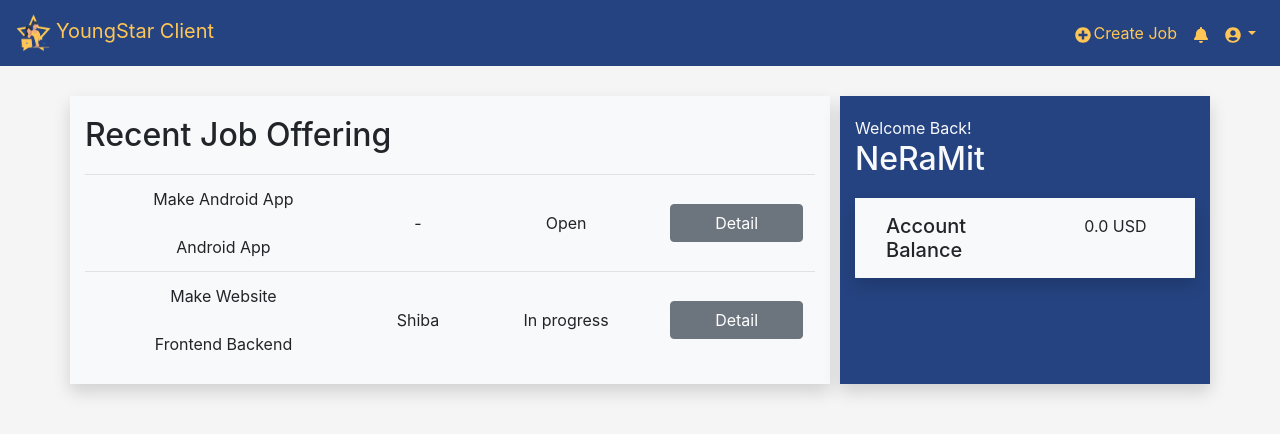
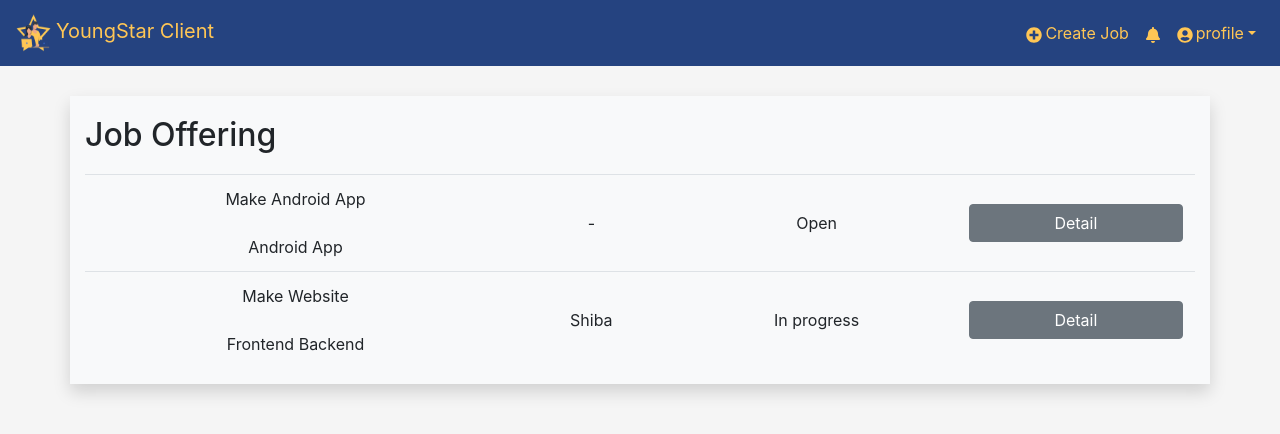
Before and after one commit to 2110423-2019-2/sec2_ShibaInu_front_end, a React (Create React App) app: page / in a window 1280 px wide. Shown: the top 434 px of the page. Built offline with nearby package versions, Linux system fonts and the light colour scheme.

Commit message:
fix bug dropdown menu

```diff
--- a/package.json
+++ b/package.json
@@ -13,7 +13,8 @@
     "react-dom": "^16.12.0",
     "react-icon": "^1.0.0",
     "react-icons": "^3.9.0",
-    "react-scripts": "3.3.1"
+    "react-scripts": "3.3.1",
+    "reactstrap": "^8.4.1"
   },
   "scripts": {
     "start": "react-scripts start",
--- /dev/null
+++ b/src/JobOfferClient.js
@@ -0,0 +1,63 @@
+import React from 'react';
+import NavBar from './NavBar';
+import './JobOfferClient.css';
+import { Container, Row, Col, Table } from 'react-bootstrap';
+
+class JobOfferClient extends React.Component {
+
+    constructor(props){
+        super(props);
+        this.state={
+            username:"NeRaMit",
+            balance:"0.0",
+            jobList:[{
+                id: "00001",
+                name: "Make Android App",
+                type: "Android App",
+                freelancerID: "123456789",
+                freelancerName: "-",
+                status: "Open",
+            },{
+                id: "00002",
+                name: "Make Website",
+                type: "Frontend Backend",
+                freelancerID: "55555555",
+                freelancerName: "Shiba",
+                status: "In progress",
+            }]
+        };
+    }
+
+    render(){
+        var recentJob = this.state.jobList.map((job,index)=>
+            <tr key={index} className="text-center">
+                <td className="align-middle">
+                    {job.name}<br/><br/>
+                    {job.type}
+                </td>
+                <td className="align-middle">{job.freelancerName}</td>
+                <td className="align-middle">{job.status}</td>
+                <td className="align-middle"><button type="button" className="btn btn-secondary btn-block">Detail</button></td>
+            </tr>
+        );
+        return(
+            <div className="main-background">
+                <NavBar />
+                <Container id="homeclient-box">
+                    <Row>
+                        <Col className="bg-light shadow">
+                            <h2 id="recentjob-topic">Job Offering</h2>
+                            <Table responsive>
+                                <tbody>
+                                    {recentJob}
+                                </tbody>
+                            </Table>
+                        </Col>
+                    </Row>
+                </Container>
+            </div>
+        );
+    }
+}
+
+export default JobOfferClient;
--- a/src/NavBar.js
+++ b/src/NavBar.js
@@ -3,6 +3,7 @@ import logo from './material/Logo.png';
 import './NavBar.css';
 import {FaBell,FaPlusCircle,FaUserCircle} from 'react-icons/fa';
 import {Nav,NavDropdown,Navbar} from 'react-bootstrap';
+import {UncontrolledDropdown,DropdownToggle,DropdownMenu,DropdownItem} from 'reactstrap';
 
 class NavBar extends React.Component {
 
@@ -12,7 +13,6 @@ class NavBar extends React.Component {
     }
 
     render(){
-        var profile = <FaUserCircle className="navbar-icon"/>;
         return (
             <Navbar expand="lg" id="navbar" sticky="top">
                 <Navbar.Brand href="#home">
@@ -25,14 +25,19 @@ class NavBar extends React.Component {
                     <Nav className="ml-auto">
                         <Nav.Link href="#home" id="navbar-create"><FaPlusCircle className="navbar-icon" />Create Job</Nav.Link>
                         <Nav.Link href="#link"><FaBell /></Nav.Link>
-                        <NavDropdown title={profile} id="basic-nav-dropdown">
-                            <NavDropdown.Item href="#action/3.1"><div id="dropdown-item-profile">My Profile</div></NavDropdown.Item>
-                            <NavDropdown.Item href="#action/3.2"><div id="dropdown-item-job">My Job</div></NavDropdown.Item>
-                            <NavDropdown.Item href="#action/3.3"><div id="dropdown-item-balance">My Balance</div></NavDropdown.Item>
-                            <NavDropdown.Item href="#action/3.3"><div id="dropdown-item-switch">Freelancer Mode</div></NavDropdown.Item>
-                            <NavDropdown.Divider />
-                            <NavDropdown.Item href="#action/3.4"><div id="dropdown-item-signout">Sign Out</div></NavDropdown.Item>
-                        </NavDropdown>
+                        <UncontrolledDropdown nav inNavbar>
+                            <DropdownToggle nav caret>
+                                <FaUserCircle className="navbar-icon"/>profile
+                            </DropdownToggle>
+                            <DropdownMenu right>
+                                <DropdownItem id="dropdown-item-profile">My Profile</DropdownItem>
+                                <DropdownItem id="dropdown-item-job">My Job</DropdownItem>
+                                <DropdownItem id="dropdown-item-balance">My Balance</DropdownItem>
+                                <DropdownItem id="dropdown-item-switch">Switch Freelancer</DropdownItem>
+                                <DropdownItem divider />
+                                <DropdownItem id="dropdown-item-signout">Sign Out</DropdownItem>
+                            </DropdownMenu>
+                        </UncontrolledDropdown>
                     </Nav>
                 </Navbar.Collapse>
             </Navbar>
--- a/src/index.js
+++ b/src/index.js
@@ -3,10 +3,11 @@ import ReactDOM from 'react-dom';
 import './index.css';
 import * as serviceWorker from './serviceWorker';
 import HomeClient from './HomeClient';
+import JobOfferClient from './JobOfferClient';
 import 'bootstrap/dist/css/bootstrap.css';
 import Profile from './Profile'
 
-ReactDOM.render(<HomeClient />, document.getElementById('root'));
+ReactDOM.render(<JobOfferClient />, document.getElementById('root'));
 
 // If you want your app to work offline and load faster, you can change
 // unregister() to register() below. Note this comes with some pitfalls.
```
Also changed, not shown: src/JobOfferClient.css (added), 1 other file (tests, documents, lock files or other folders).
